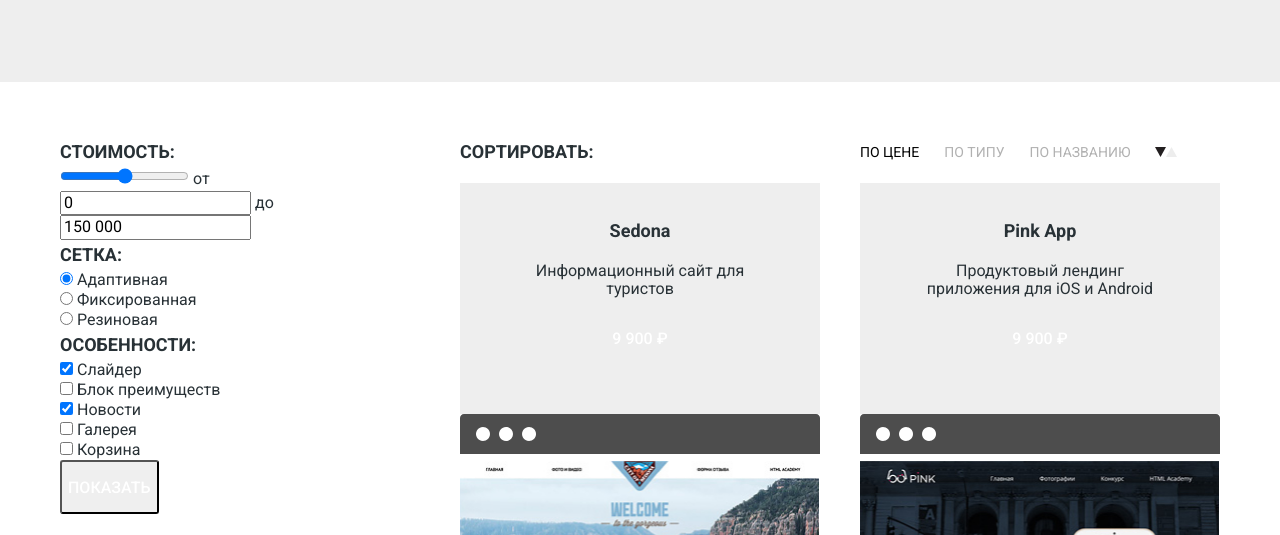
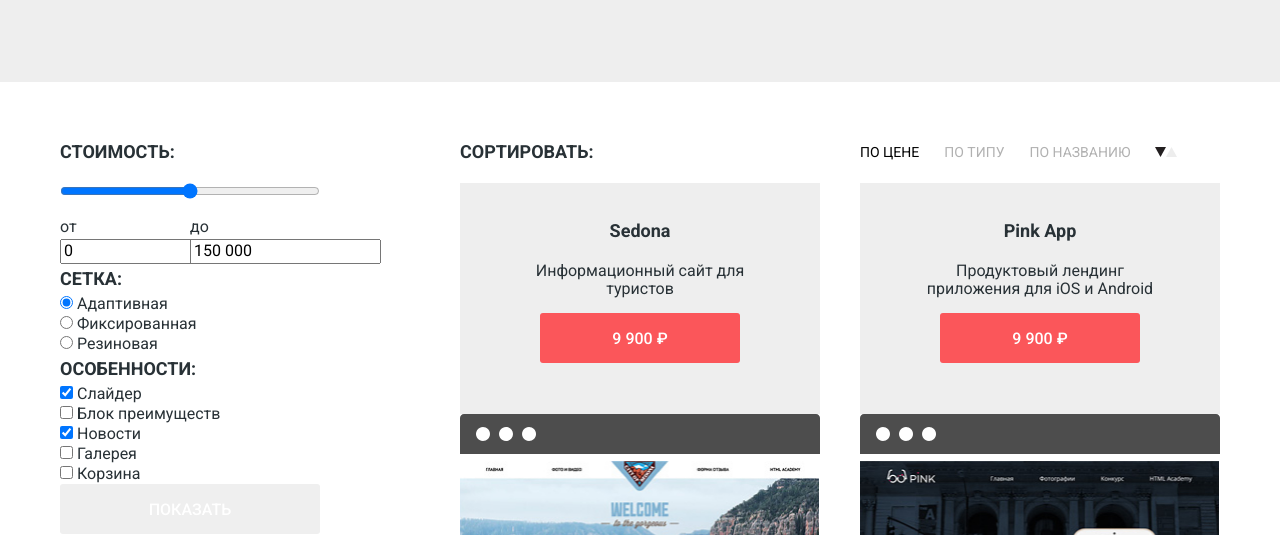
Before and after one commit to Gruloid/nerds, a plain HTML site: page catalog.html in a window 1280 px wide. Shown: the part 265-800 px from the top of the page. Drawn offline with Linux system fonts and the light colour scheme.

Commit message:
начал правки сетки каталога

```diff
--- a/catalog.html
+++ b/catalog.html
@@ -49,11 +49,13 @@
     <section class="filter">
       <h2 class="visually-hidden">Фильтр по каталогу</h2>
       <form action="https://echo.htmlacademy.ru/" method="get">
-        <fieldset>
+        <fieldset class="filter-price">
           <legend class="filter-title">Стоимость:</legend>
-          <input type="range">
-          <label>от<input type="text" name="from" value="0"></label>
-          <label>до<input type="text" name="before" value="150 000"></label>
+<div class="price-grid">
+            <input class="price-range" type="range">
+            <label>от<input type="text" name="from" value="0"></label>
+            <label>до<input type="text" name="before" value="150 000"></label>
+</div>
         </fieldset>
         <fieldset>
           <legend class="filter-title">Сетка:</legend>
@@ -97,7 +99,7 @@
             </li>
           </ul>
         </fieldset>
-        <button class="button button-cat" type="submit">Показать</button>
+        <button class="button button-filter" type="submit">Показать</button>
       </form>
     </section>
 
@@ -125,7 +127,7 @@
                 <div class="product-discription">
                   <h3><a>Sedona</a></h3>
                   <p>Информационный сайт для туристов</p>
-                  <a class="button button-web-red">9 900 ₽</a>
+                  <a class="button button-red">9 900 ₽</a>
                 </div>
                 <img src="img/catalog/browser.svg" width="360" height="40" alt="Браузер">
                 <img class="product-discription-img" src="img/catalog/img-sedona.jpg" width="358" height="578" alt="Макет Седона">
@@ -136,7 +138,7 @@
                 <div class="product-discription">
                   <h3><a>Pink App</a></h3>
                   <p>Продуктовый лендинг приложения для iOS и Android</p>
-                  <a class="button button-web-red">9 900 ₽</a>
+                  <a class="button button-red">9 900 ₽</a>
                 </div>
                 <img src="img/catalog/browser.svg" width="360" height="40" alt="Браузер">
                 <img class="product-discription-img" src="img/catalog/img-pink.jpg" width="358" height="578" alt="Макет Pink App">
@@ -147,7 +149,7 @@
                 <div class="product-discription">
                   <h3><a>Barbershop</a></h3>
                   <p>Сайт салона красоты. Для мужчин, да.</p>
-                  <a class="button button-web-red">9 900 ₽</a>
+                  <a class="button button-red">9 900 ₽</a>
                 </div>
                 <img src="img/catalog/browser.svg" width="360" height="40" alt="Браузер">
                 <img class="product-discription-img" src="img/catalog/img-barbershop.jpg" width="358" height="578" alt="Макет Barbershopа">
@@ -158,7 +160,7 @@
                 <div class="product-discription">
                   <h3><a>MISHKA</a></h3>
                   <p>Интернет-магазин вязаных игрушек</p>
-                  <a class="button button-web-red">9 900 ₽</a>
+                  <a class="button button-red">9 900 ₽</a>
                 </div>
                 <img src="img/catalog/browser.svg" width="360" height="40" alt="Браузер">
                 <img class="product-discription-img" src="img/catalog/img-mishka.jpg" width="358" height="578" alt="Макет MISHKA">
@@ -169,7 +171,7 @@
                 <div class="product-discription">
                   <h3><a>A Plus</a></h3>
                   <p>Лендинг курсов повышения квалификации</p>
-                  <a class="button button-web-red">9 900 ₽</a>
+                  <a class="button button-red">9 900 ₽</a>
                 </div>
                 <img src="img/catalog/browser.svg" width="360" height="40" alt="Браузер">
                 <img class="product-discription-img" src="img/catalog/img-aplus.jpg" width="358" height="578" alt="Макет A Plus">
@@ -180,7 +182,7 @@
                 <div class="product-discription">
                   <h3><a>КВАСТ</a></h3>
                   <p>Промо-сайт производителя крафтового кваса</p>
-                  <a class="button button-web-red">9 900 ₽</a>
+                  <a class="button button-red">9 900 ₽</a>
                 </div>
                 <img src="img/catalog/browser.svg" width="360" height="40" alt="Браузер">
                 <img class="product-discription-img" src="img/catalog/img-kvast.jpg" width="358" height="578" alt="Макет КВАСТ">
--- a/css/style.css
+++ b/css/style.css
@@ -227,7 +227,7 @@ padding-right: 0px;
 
 }
 
-.button-slider:hover {
+/* .button-slider:hover {
   background-color: var(--red-hover-err);
 }
 
@@ -235,7 +235,7 @@ padding-right: 0px;
   background-color: var(--red-click);
   box-shadow: inset 0px 3px 0px rgba(0, 1, 1, 0.1);
 
-}
+} */
 
 .img-slider {
   width: 760px;
@@ -646,7 +646,19 @@ margin-top: 55px;
 
 margin-bottom: 40px;
 } */
-
+.filter-price {
+display: block;}
+.price-grid {
+  width: 260px;
+  display: grid;
+  grid-template-columns: 130px 130px;
+  grid-template-rows: 1fr 1fr;
+}
+.price-range {
+  grid-column: 1/-1;
+}
+.price-grid label {
+display: block;}
 .filter-list {
   font-size: 16px;
   line-height: 20px;
@@ -661,6 +673,10 @@ margin-bottom: 40px;
 
   border: none;
 }
+
+.button-filter {
+width: 260px;
+border: 0px;}
 
 .sort-title {
 
```
